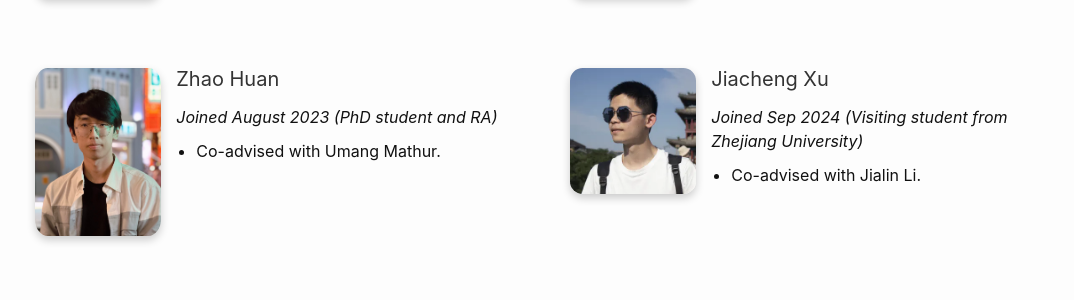
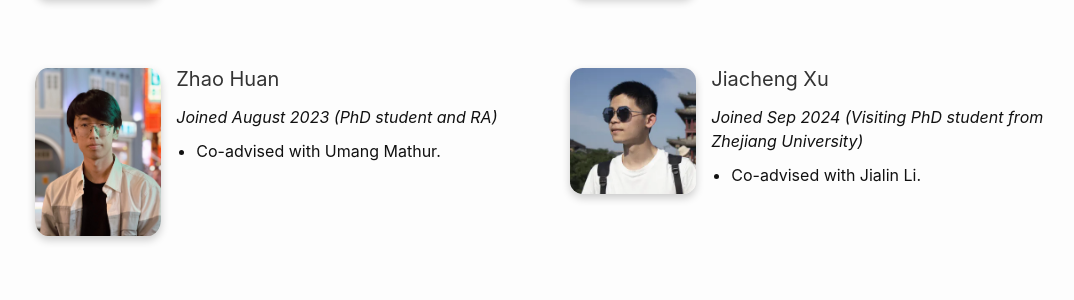
Before and after one commit to nus-tss/nus-tss.github.io, a Jekyll site: the page built from _pages/team.md, in a window 1280 px wide and 900 px high, scrolled down 1246 px. Shown: the part 153-453 px from the top of the window, without its empty margins (85-1159 px from the left). Built offline with Jekyll 4.4.1, drawn with Linux system fonts in a browser that asks for light colours; nearby versions of some CDN libraries.

Commit message:
Update student.yml

```diff
--- a/_data/team/student.yml
+++ b/_data/team/student.yml
@@ -58,5 +58,5 @@
 - name: Jiacheng Xu
   photo: jxu.png
   joined: Sep 2024
-  role: Visiting student from Zhejiang University
+  role: Visiting PhD student from Zhejiang University
   coadvisor: Jialin Li
```
